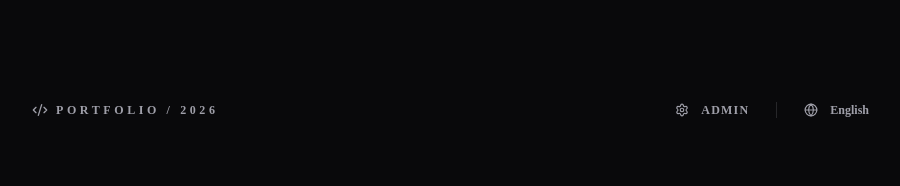
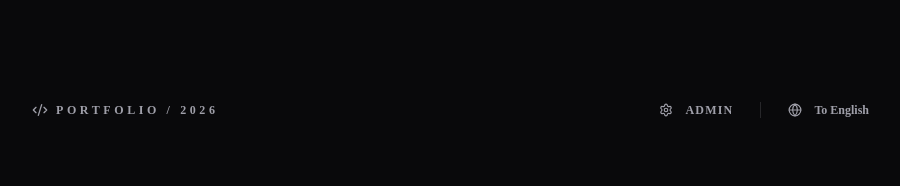
Before and after one commit to Leo-Elacosta/meu-portfolio, a Next.js app: page / in a window 1280 px wide. Shown: the top 186 px of the page, without its empty margins (184-1084 px from the left). Built offline with nearby package versions, Linux system fonts and the light colour scheme; no server answers; the database is empty.

Commit message:
dashboard style add

```diff
--- a/src/app/page.tsx
+++ b/src/app/page.tsx
@@ -30,7 +30,7 @@ const dictionaries = {
     githubBtn: "Código Fonte",
     liveBtn: "Visualizar Projeto",
     empty: "Nenhum projeto encontrado.",
-    switchLang: "English",
+    switchLang: "To English",
     techTitle: "Tecnologias & Ferramentas",
   },
   en: {
@@ -42,7 +42,7 @@ const dictionaries = {
     githubBtn: "Source Code",
     liveBtn: "Live Demo",
     empty: "No projects found.",
-    switchLang: "Português",
+    switchLang: "Para Português",
     techTitle: "Tech Stack & Tools",
   },
 };
```
